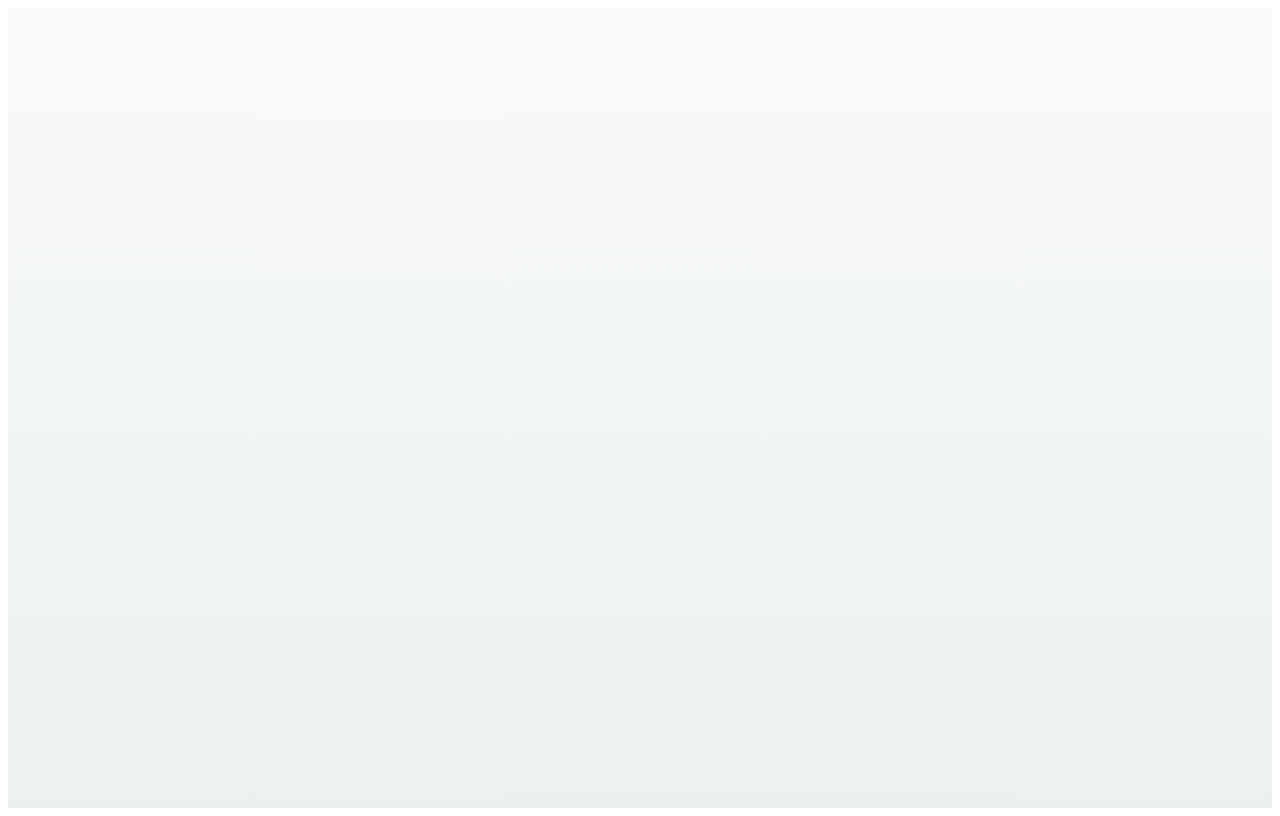
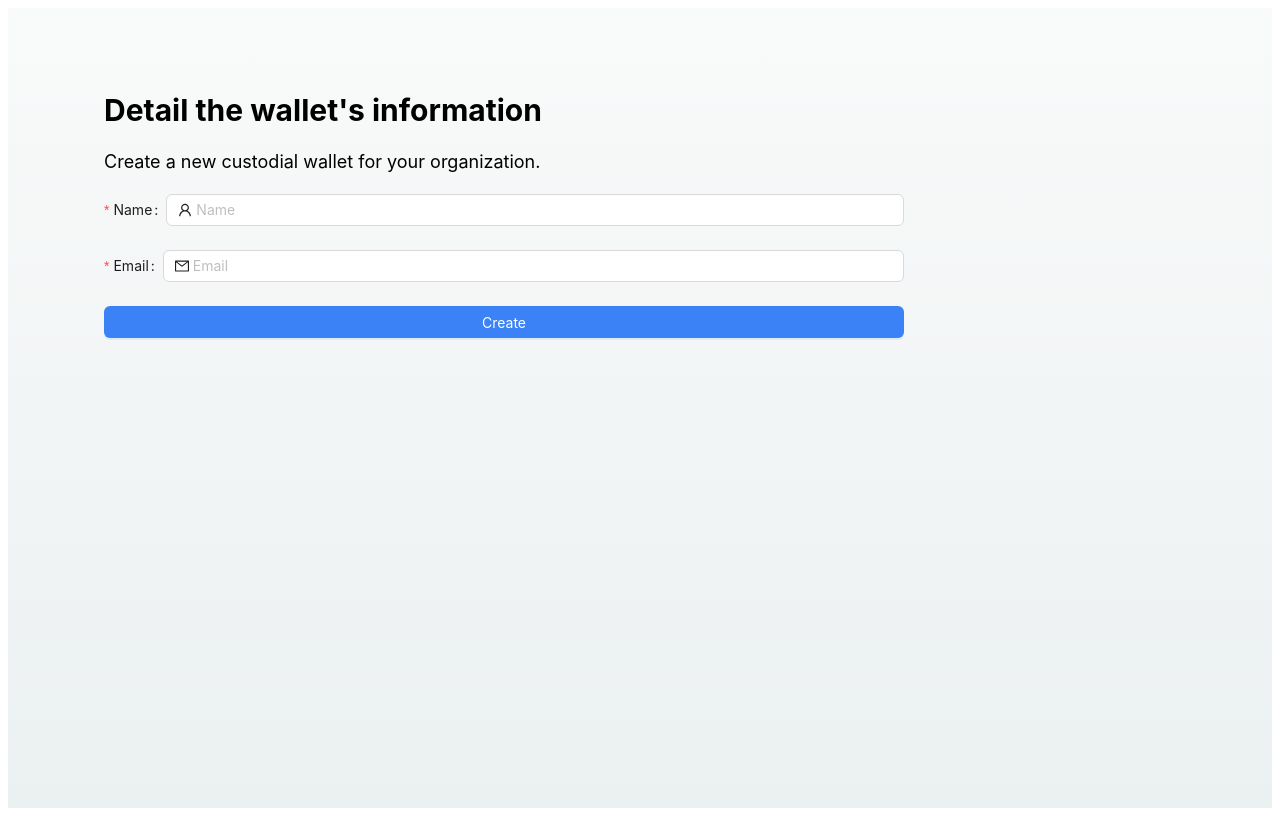
Before and after one commit to keygate-vault/enterprise-mpc, a React (Vite) app in the folder src/iwallet_frontend/: page /wallets/create in a window 1280 px wide. Before the commit this address had no page. Shown: the top 816 px of the page. Built offline with nearby package versions, Linux system fonts and the light colour scheme.

Commit message:
Admin create wallet page

```diff
--- a/src/iwallet_frontend/src/App.tsx
+++ b/src/iwallet_frontend/src/App.tsx
@@ -4,6 +4,7 @@ import { SignIn } from "./components/Forms/SignIn/Index";
 import { SignUp } from "./components/Forms/SignUp/Index";
 import Dashboard from "./pages/Dashboard";
 import { ConfigProvider } from "antd";
+import CreateWallet from "./pages/Wallets/Create";
 
 function App() {
   const onSignIn = (values: any) => {
@@ -53,6 +54,7 @@ function App() {
                 }
               />
               <Route path="/" element={<Dashboard />} />
+              <Route path="/wallets/create" element={<CreateWallet />} />
             </Routes>
           </div>
         </main>
--- a/src/iwallet_frontend/src/pages/Dashboard/index.tsx
+++ b/src/iwallet_frontend/src/pages/Dashboard/index.tsx
@@ -30,6 +30,7 @@ const columns: ColumnProps<User>[] = [
 const Dashboard = () => {
   const [dataSource, setDataSource] = useState<User[]>([]);
   const [api, contextHolder] = notification.useNotification();
+  const [isLoading, setIsLoading] = useState(false);
 
   useEffect(() => {
     fetchWallets();
@@ -37,7 +38,9 @@ const Dashboard = () => {
 
   const fetchWallets = async () => {
     try {
+      setIsLoading(true);
       const response = await iwallet_backend.getAll();
+      setIsLoading(false);
 
       if (response) {
         console.log("response", response);
@@ -65,11 +68,23 @@ const Dashboard = () => {
         <p className="text-lg">
           Create and view custodial wallets for your users.
         </p>
-        <Button type="primary" className="mt-4">
+        <Button
+          type="primary"
+          className="mt-4"
+          onClick={() => {
+            window.location.href = "/wallets/create";
+          }}
+        >
           New wallet
         </Button>
       </div>
-      <Table rowKey={"email"} dataSource={dataSource} columns={columns} />
+      <Table
+        loading={isLoading}
+        rowKey={"email"}
+        rowClassName={"cursor-pointer"}
+        dataSource={dataSource}
+        columns={columns}
+      />
     </main>
   );
 };
--- /dev/null
+++ b/src/iwallet_frontend/src/pages/Wallets/Create/index.tsx
@@ -0,0 +1,77 @@
+"use client";
+
+import { Button, Form, Input } from "antd";
+import { LockOutlined, MailOutlined, UserOutlined } from "@ant-design/icons";
+
+import { Link, useNavigate } from "react-router-dom";
+import { iwallet_backend } from "../../../../../declarations/iwallet_backend";
+
+export default function CreateWallet() {
+  const [form] = Form.useForm();
+  const navigate = useNavigate();
+
+  return (
+    <main className="flex min-h-screen min-w-screen flex-col items-left">
+      <div className="p-16 ">
+        <h1 className="text-3xl font-bold">Detail the wallet's information</h1>
+        <p className="text-lg">
+          Create a new custodial wallet for your organization.
+        </p>
+        <div className="">
+          <Form
+            initialValues={{ remember: true }}
+            title="Create wallet"
+            className="w-[800px]"
+            onFinish={async (values) => {
+              console.log("onSignUp", values);
+              const result = await iwallet_backend.register(
+                values.email,
+                values.name
+              );
+              // go to dashboard
+              navigate("/");
+              console.log("onSignUp result", result);
+            }}
+          >
+            <Form.Item
+              label="Name"
+              name="name"
+              rules={[
+                {
+                  required: true,
+                  message: "Name is required.",
+                  type: "string",
+                },
+              ]}
+            >
+              <Input prefix={<UserOutlined />} placeholder="Name" />
+            </Form.Item>
+            <Form.Item
+              label="Email"
+              name="email"
+              rules={[
+                {
+                  required: true,
+                  message: "Email is required.",
+                  type: "email",
+                },
+              ]}
+            >
+              <Input prefix={<MailOutlined />} placeholder="Email" />
+            </Form.Item>
+
+            <Form.Item>
+              <Button
+                type="primary"
+                htmlType="submit"
+                className="w-full bg-blue-500"
+              >
+                Create
+              </Button>
+            </Form.Item>
+          </Form>
+        </div>
+      </div>
+    </main>
+  );
+}
```
Also changed, not shown: 1 other file (tests, documents, lock files or other folders).
